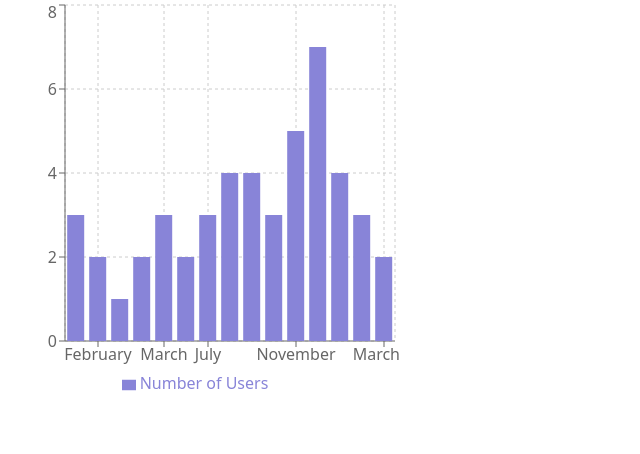
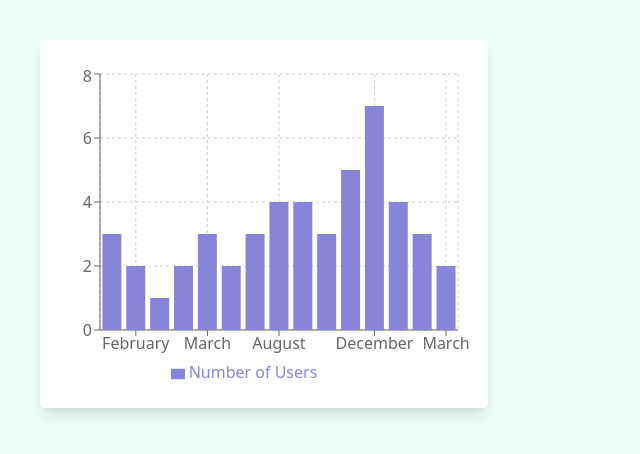
Before and after one commit to d11r/bsc-thesis, a React (Create React App) app: page / in a window 1280 px wide. Shown: the top 454 px of the page, without its empty margins (0-640 px from the left). Built offline with nearby package versions, Linux system fonts and the light colour scheme.

Commit message:
tailwind cards for metrics

```diff
--- /dev/null
+++ b/src/components/Card.js
@@ -0,0 +1,7 @@
+export default function Card({children}) {
+  return (
+    <div className="max-w-md rounded overflow-hidden shadow-lg bg-white py-6">
+      {children}
+    </div>
+  )
+}
--- a/src/components/Metric.js
+++ b/src/components/Metric.js
@@ -1,7 +1,6 @@
 import {
   BarChart,
   Bar,
-  Cell,
   XAxis,
   YAxis,
   CartesianGrid,
@@ -12,16 +11,21 @@ import {
 
 import {newAccountsPerMonth} from '../config'
 import {metrics} from '../constants'
-import {dims} from '../uiDefaults'
 
 export default function Metric({kpi}) {
   switch (kpi) {
     case metrics.newAccountsPerMonth:
       return (
+        <div className="w-full h-80">
+          <ResponsiveContainer>
             <BarChart
-          width={dims.width}
-          height={dims.height}
               data={newAccountsPerMonth.data}
+              margin={{
+                top: 10,
+                right: 30,
+                left: 0,
+                bottom: 0,
+              }}
             >
               <CartesianGrid strokeDasharray="3 3" />
               <XAxis dataKey={newAccountsPerMonth.opts.xKey} />
@@ -34,6 +38,8 @@ export default function Metric({kpi}) {
                 name={newAccountsPerMonth.opts.yLabel}
               />
             </BarChart>
+          </ResponsiveContainer>
+        </div>
       )
 
     default:
--- a/src/components/MetricsView.js
+++ b/src/components/MetricsView.js
@@ -1,11 +1,14 @@
 import Metric from './Metric'
+import Card from './Card'
 
 import {metrics} from '../constants'
 
 export default function MetricsView() {
   return (
-    <div>
-      <Metric kpi={metrics.newAccountsPerMonth}></Metric>
+    <div className="h-screen w-screen bg-green-50 p-10">
+      <Card>
+        <Metric kpi={metrics.newAccountsPerMonth}></Metric>
+      </Card>
     </div>
   )
 }
--- a/src/uiDefaults.js
+++ /dev/null
@@ -1,4 +0,0 @@
-export const dims = {
-  height: 400,
-  width: 400,
-}
```
Lines whose indentation alone changed are shown as unchanged.
